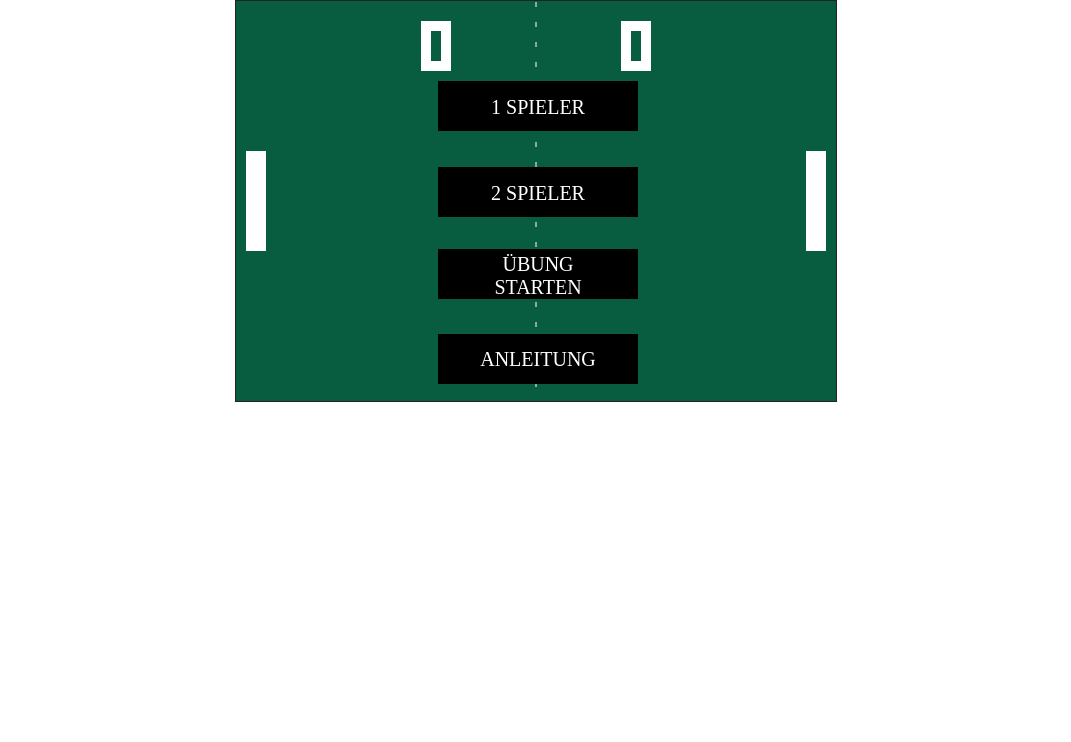
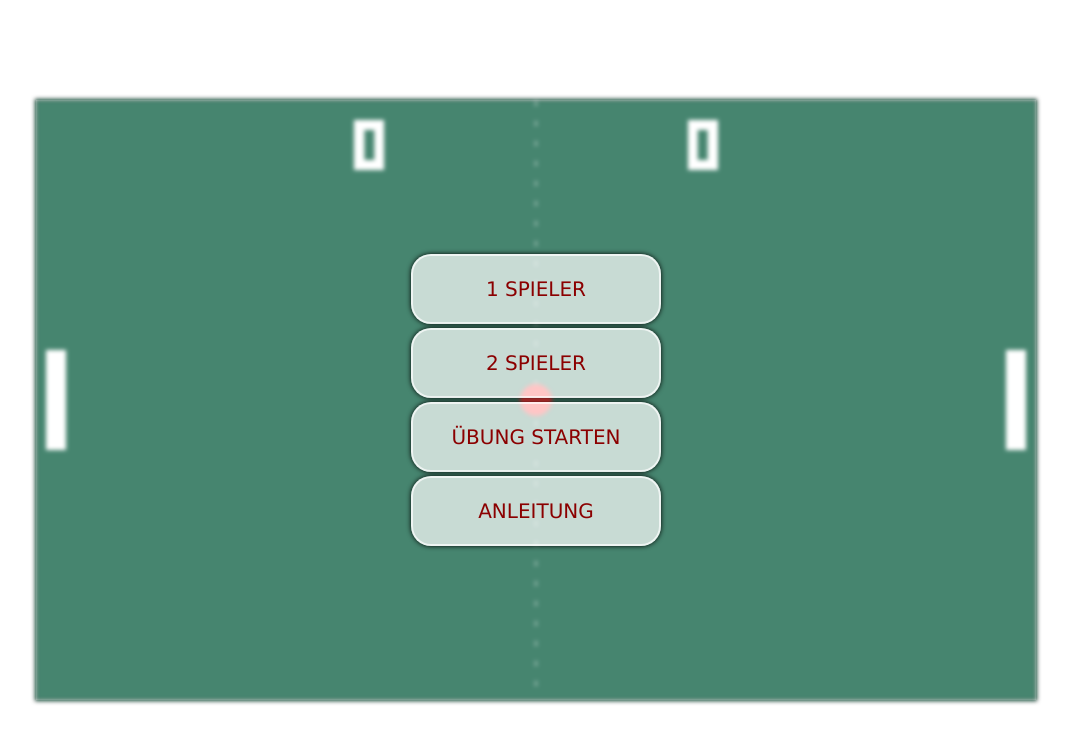
Before and after one commit to spankau537826/pingpong, a plain HTML site: page index.html in a window 1280 px wide. Shown: the whole page, without its empty margins (104-1175 px from the left). Drawn offline with Linux system fonts and the light colour scheme.

Commit message:
1. positioned menu in the middle and made it page size responsible, 2. improved menu design, added animation, added blur css effect for the background, changed font, 3. created pong.css to separate the styles, 4. fixed the player movement - now the paddle starts moving only after the game starts, 5. created an extra div, that covers the playing field, so it's not possible to start playing before menu is closed, 6. added button:focus to make blue border that is showing by default after click on the button not visible 7. renamed some classes and ids 8. renamed var to const or let as it's better than global variables

```diff
--- a/css/main.css
+++ b/css/main.css
@@ -108,6 +108,10 @@ textarea {
 
 .hidden {
   display: none !important;
+}
+
+button:focus {
+  outline:0;
 }
 
 /*
--- a/css/menu.css
+++ b/css/menu.css
@@ -1,87 +1,57 @@
 /**
  * 1 player button, 2 player button, übung button, anleitung button
  */
-#einspielerBtn{
-     background-color: black;
-     border: none;
-     color: white;
-     padding: 15px 26px;
-     top: 77px;
-     left: 540px;
-     width: 200px;
-     height: 50px;
-     text-align: center;
-     text-decoration: none;
-     display: inline-block;
-     position: absolute;
-     margin: 4px 2px;
-     font-size: 20px;
-     cursor: pointer;
- }
 
-#zweispielerBtn{
-     background-color: black;
-     border: none;
-     color: white;
-     padding: 15px 26px;
-     top: 163px;
-     left: 540px;
-     width: 200px;
-     height: 50px;
-     text-align: center;
-     text-decoration: none;
-     display: inline-block;
-     position: absolute;
-     margin: 4px 2px;
-     font-size: 20px;
-     cursor: pointer;
+.menuContainer {
+    position: absolute;
+    top: 50%;
+    left: 50%;
+    width: 1000px;
+    height: 600px;
+    transform: translate(-50%, -50%);
+    background-color: rgba(255, 255, 255, 0.25);
 }
 
-#ubungBtn{
-   background-color: black;
-   border: none;
-   color: white;
-   padding: 4px 20px;
-   top: 245px;
-   left: 540px;
-   width: 200px;
-   height: 50px;
-   text-align: center;
-   text-decoration: none;
-   display: inline-block;
-   position: absolute;
-   margin: 4px 2px;
-   font-size: 20px;
-   cursor: pointer;
+.menu {
+    top: 50%;
+    left: 50%;
+    transform: translate(-50%, -50%);
+    position: absolute;
 }
 
-#anleitungBtn{
-    background-color: black;
-    border: none;
-    color: white;
-    padding: 4px 20px;
-    top: 330px;
-    left: 540px;
-    width: 200px;
-    height: 50px;
+.menuBtn {
+    color: darkred;
+    width: 250px;
+    height: 70px;
     text-align: center;
-    text-decoration: none;
-    display: inline-block;
-    position: absolute;
+    display: block;
     margin: 4px 2px;
     font-size: 20px;
+    font-family: "Verdana", sans-serif;
     cursor: pointer;
+    border-radius: 20px;
+    background-color: rgba(255, 255, 255, 0.7);
+    border: 2px solid rgba(255, 255, 255, 0.7);
+    box-shadow: 0 0 5px black;
+    transition: all 0.3s ease-out;
 }
 
-#box {
+.menuBtn:hover {
+    background-color: rgba(255, 255, 255, 0.8);
+    color: red;
+    transition: all 0.3s ease-out;
+    transform: scaleX(1.03);
+}
+
+#anleitung {
     width: 500px;
     height: 275px;
     overflow: hidden;
     background: #f1f1f1;
     box-shadow: 0 0 20px black;
-    border-radius; 8px;
+    border-radius: 8px;
     position: absolute;
-    top: 35%;
+    top: 50%;
     left: 50%;
     transform: translate(-50%, -50%);
     z-index: 9999;
@@ -90,15 +60,27 @@
     display: none;
 }
 
-#box h1{
-    color: #333
+#anleitung h3 {
+    color: #333;
+    font-family: "serif";
 }
-.close{
+
+.closeAnleitung {
     font-size: 18px;
-    color: white;
+    font-family: "Verdana", sans-serif;
+    color: darkred;
     padding: 10px 20px;
     cursor: pointer;
-    background: #3498db;
+    background-color: rgba(255, 255, 255, 0.7);
+    border: 2px solid rgba(255, 255, 255, 0.7);
     display: inline-block;
     border-radius: 4px;
+    transition: all 0.3s ease-out;
 }
+
+.closeAnleitung:hover {
+    background-color: rgba(255, 255, 255, 0.8);
+    color: red;
+    transition: all 0.3s ease-out;
+    transform: scaleX(1.03);
+}
--- /dev/null
+++ b/css/pong.css
@@ -0,0 +1,8 @@
+#pong {
+    position: absolute;
+    top: 50%;
+    left: 50%;
+    transform: translate(-50%, -50%);
+    border: 1px solid #222222;
+    filter: blur(2px);
+}
--- a/index.html
+++ b/index.html
@@ -4,28 +4,32 @@
 <head>
     <meta charset="utf-8">
     <title>Ping Pong Spiel</title>
-  <!--  <meta name="viewport" content="width=device-width, initial-scale=1">-->
+    <meta name="viewport" content="width=device-width, initial-scale=1">
 
     <link rel="stylesheet" href="css/normalize.css">
     <link rel="stylesheet" href="css/main.css">
     <link rel="stylesheet" href="css/menu.css">
+    <link rel="stylesheet" href="css/pong.css">
 </head>
 <body>
-<canvas id="pong" width="600" height="400" style="border: 1px solid #222222"></canvas>
-<div class="btns">
-        <button type="button" id="einspielerBtn" onclick="initialize()">1 SPIELER</button>
-        <button type="button" id="zweispielerBtn" onclick="initialize()">2 SPIELER</button>
-        <button type="button" id="ubungBtn" onclick="initialize()">&Uuml;BUNG STARTEN</button>
-        <button type="button" id="anleitungBtn" onclick="pop()">ANLEITUNG</button>
+<canvas id="pong" width="1000" height="600"></canvas>
+<div class="menuContainer" id="menu">
+    <div class="menu">
+        <button type="button" id="einspielerBtn" class="menuBtn" onclick="initialize()">1 SPIELER</button>
+        <button type="button" id="zweispielerBtn" class="menuBtn" onclick="initialize()">2 SPIELER</button>
+        <button type="button" id="ubungBtn" class="menuBtn" onclick="initialize()">&Uuml;BUNG STARTEN</button>
+        <button type="button" id="anleitungBtn" class="menuBtn" onclick="pop()">ANLEITUNG</button>
     </div>
-    <div id="box">
+</div>
+<div id="anleitung">
     <h3> Hallo </br>
         Das ist das Ping Pong Spiel von Sophie, Maria und Duygu. </br>
         1 Spieler: Du spielst gegen einen Computer. </br>
-             2 Spieler: Mit deinem/r Freund/in k&ouml;nnt ihr euch &uuml;ber das Internet verbinden und zusammen spielen! </br>
-             Au&szlig;erdem kannst du als &Uuml;bung alleine spielen, um noch st&auml;rker gegen deine Gegner zu werden! Haha
+        2 Spieler: Mit deinem/r Freund/in k&ouml;nnt ihr euch &uuml;ber das Internet verbinden und zusammen
+        spielen! </br>
+        Au&szlig;erdem kannst du als &Uuml;bung alleine spielen, um noch st&auml;rker gegen deine Gegner zu werden!
     </h3>
-    <a onclick="pop()" class="close">Schlie&szlig;en</a>
+    <button onclick="pop()" class="closeAnleitung">Schlie&szlig;en</button>
 </div>
 <script src="./js/vec.js"></script>
 <script src="js/game-object.js"></script>
@@ -33,6 +37,6 @@
 <script src="./js/ball.js"></script>
 <script src="./js/pong.js"></script>
 <script src="./js/play.js"></script>
-    <script src ="./js/menu.js"></script>
+<script src="./js/menu.js"></script>
 </body>
 </html>
--- a/js/menu.js
+++ b/js/menu.js
@@ -1,20 +1,18 @@
-var einspielerBtn = document.getElementById('einspielerBtn');
-var zweispielerBtn = document.getElementById('zweispielerBtn');
-var ubungBtn = document.getElementById('ubungBtn');
-var c = 0;
+const menu = document.getElementById('menu');
 
-function initialize(){
-    einspielerBtn.style.display = 'none';
-    zweispielerBtn.style.display = 'none';
-    ubungBtn.style.display = 'none';
+function initialize() {
+    menu.style.display = 'none';
+    document.getElementById("pong").style.filter = "blur(0px)";
 }
 
-function pop(){
-    if(c == 0){
-        document.getElementById("box").style.display = "block";
-        c = 1;
-    }else{
-        document.getElementById("box").style.display = "none";
-        c = 0;
+let modalHidden = true;
+function pop() {
+    const modalId = document.getElementById("anleitung");
+    if (modalHidden === true) {
+        modalId.style.display = "block";
+        modalHidden = false;
+    } else {
+        modalId.style.display = "none";
+        modalHidden = true;
     }
 }
--- a/js/play.js
+++ b/js/play.js
@@ -3,9 +3,4 @@ const pong = new Pong(canvas);
 
 canvas.addEventListener('click', () => pong.play());
 
-canvas.addEventListener('mousemove', event => {
-    const scale = event.offsetY / (event.target.getBoundingClientRect().height);
-    pong.players[0].pos.y = scale * canvas.height;
-});
-
 pong.start();
--- a/js/pong.js
+++ b/js/pong.js
@@ -121,6 +121,12 @@ class Pong {
     }
 
     play() {
+        this._canvas.addEventListener('mousemove', event => {
+            const scale = event.offsetY / (event.target.getBoundingClientRect().height);
+            this.players[0].pos.y = scale * this._canvas.height;
+        });
+
+
         const b = this.ball;
         if (b.vel.x === 0 && b.vel.y === 0) {
             b.vel.x = 200 * (Math.random() > .5 ? 1 : -1);
```
Also changed, not shown: css/normalize.css. Lines whose indentation alone changed are shown as unchanged.
